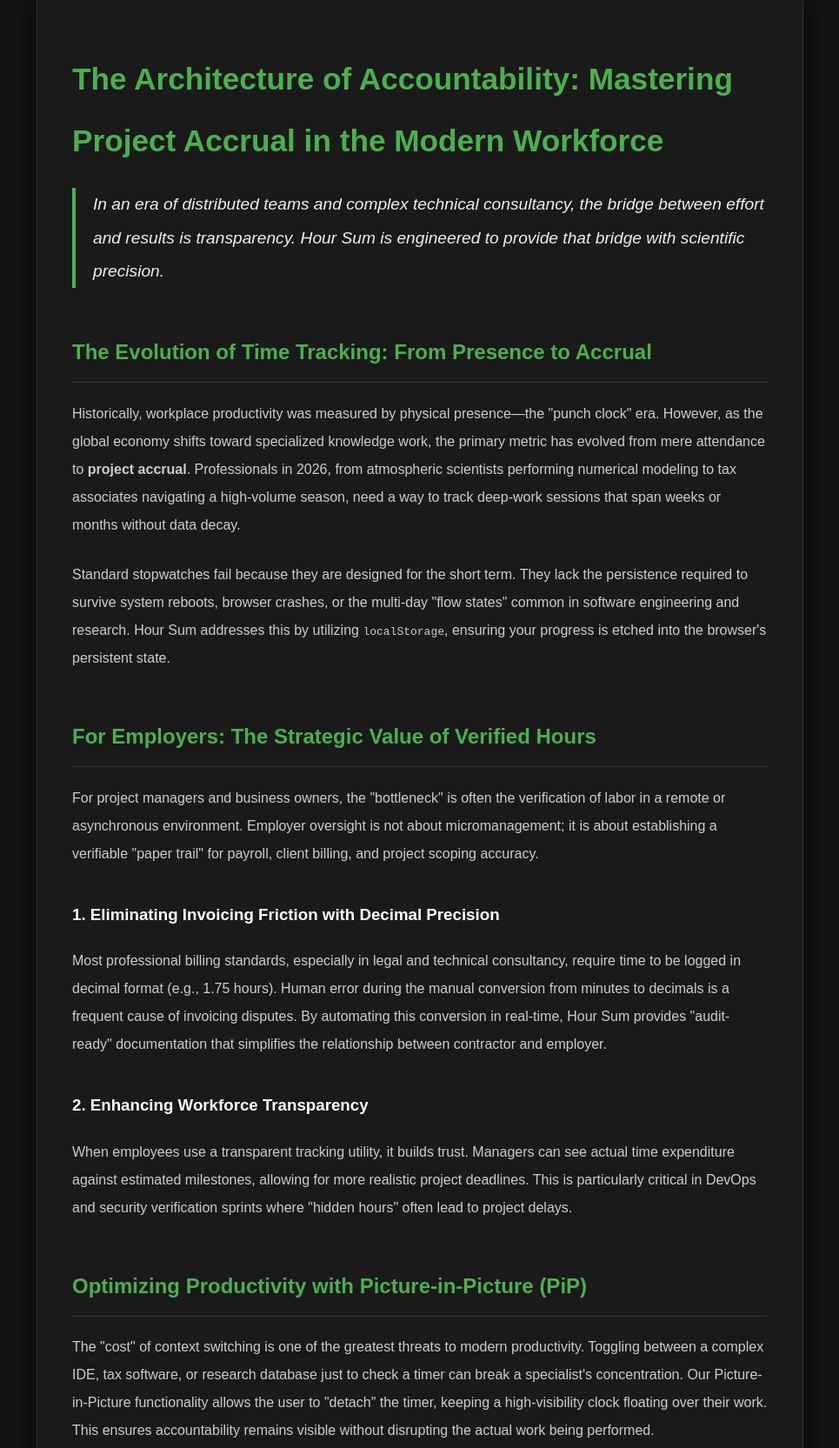
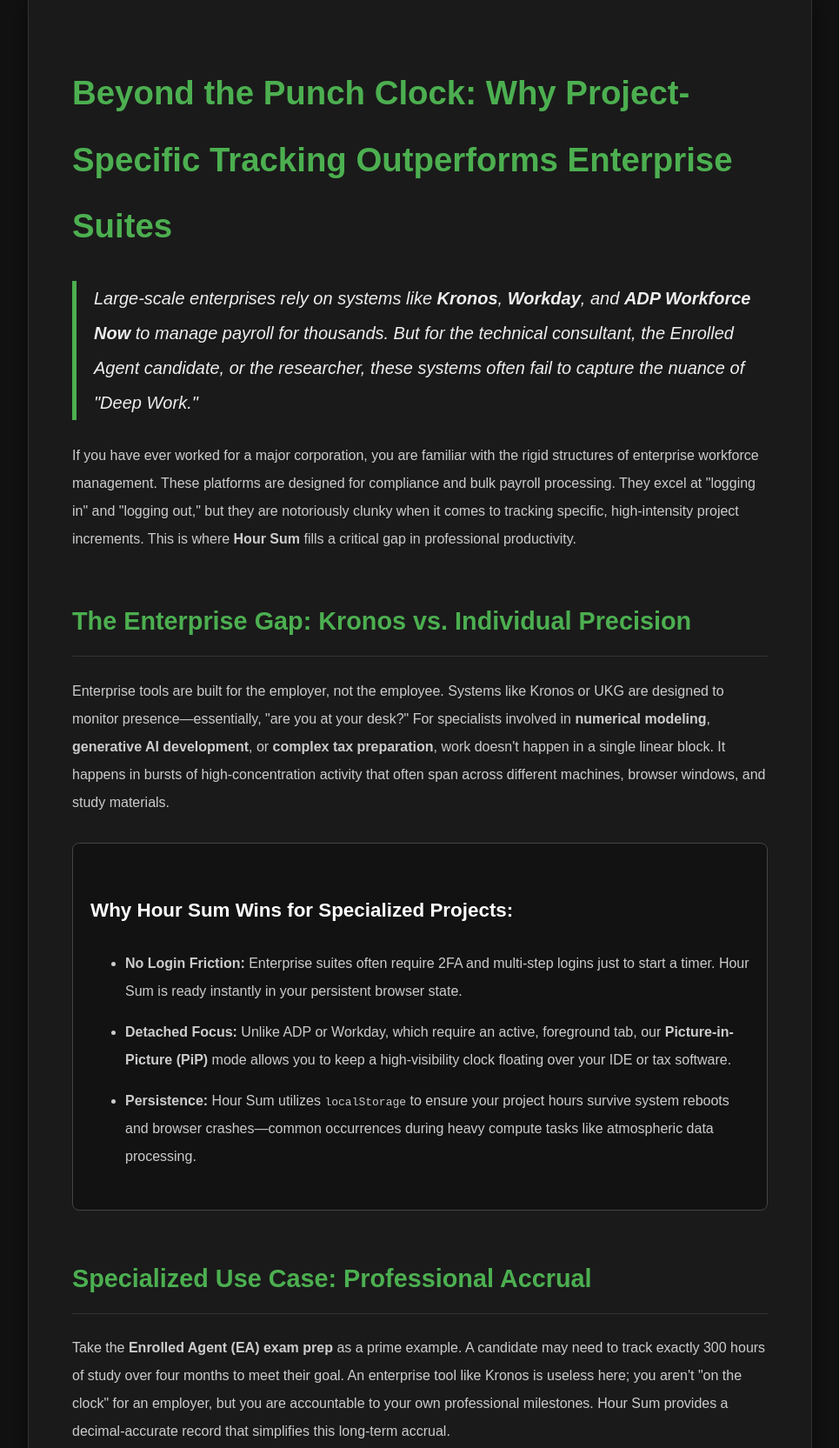
Before and after one commit to goldduotw/hourSum, a website: page index.html in a window 1280 px wide. Shown: the part 582-2247 px from the top of the page at 87% size, without its empty margins (157-1122 px from the left). Drawn offline with Linux system fonts and the light colour scheme.

Commit message:
Add AdSense essential pages and update index structure

```diff
--- a/index.html
+++ b/index.html
@@ -3,12 +3,12 @@
 <head>
     <meta charset="UTF-8">
     <meta name="viewport" content="width=device-width, initial-scale=1.0">
-    <title>Hour Sum | The Science of Project Accrual & Workforce Transparency</title>
+    <title>Hour Sum | Project-Specific Accrual vs Enterprise Workforce Management</title>
     <link rel="stylesheet" href="styles.css">
 </head>
 <body>
     <div id="app">
-        <input type="text" id="title-input" value="Time Lapsed">
+        <input type="text" id="title-input" value="Project Accrual">
         <div class="primary-timer" id="timer-display">00d : 00h : 00m</div>
         <div class="decimal-display" id="decimal-display">0.00 Total Hours</div>
 
@@ -26,39 +26,34 @@
     </div>
 
     <article class="article-container">
-        <h1>The Architecture of Accountability: Mastering Project Accrual in the Modern Workforce</h1>
-        <p class="lead-text">In an era of distributed teams and complex technical consultancy, the bridge between effort and results is transparency. Hour Sum is engineered to provide that bridge with scientific precision.</p>
+        <h1>Beyond the Punch Clock: Why Project-Specific Tracking Outperforms Enterprise Suites</h1>
+        <p class="lead-text">Large-scale enterprises rely on systems like <strong>Kronos</strong>, <strong>Workday</strong>, and <strong>ADP Workforce Now</strong> to manage payroll for thousands. But for the technical consultant, the Enrolled Agent candidate, or the researcher, these systems often fail to capture the nuance of "Deep Work."</p>
 
-        <h2>The Evolution of Time Tracking: From Presence to Accrual</h2>
-        <p>Historically, workplace productivity was measured by physical presence—the "punch clock" era. However, as the global economy shifts toward specialized knowledge work, the primary metric has evolved from mere attendance to <strong>project accrual</strong>. Professionals in 2026, from atmospheric scientists performing numerical modeling to tax associates navigating a high-volume season, need a way to track deep-work sessions that span weeks or months without data decay.</p>
+        <p>If you have ever worked for a major corporation, you are familiar with the rigid structures of enterprise workforce management. These platforms are designed for compliance and bulk payroll processing. They excel at "logging in" and "logging out," but they are notoriously clunky when it comes to tracking specific, high-intensity project increments. This is where <strong>Hour Sum</strong> fills a critical gap in professional productivity.</p>
 
-        <p>Standard stopwatches fail because they are designed for the short term. They lack the persistence required to survive system reboots, browser crashes, or the multi-day "flow states" common in software engineering and research. Hour Sum addresses this by utilizing <code>localStorage</code>, ensuring your progress is etched into the browser's persistent state.</p>
+        <h2>The Enterprise Gap: Kronos vs. Individual Precision</h2>
+        <p>Enterprise tools are built for the employer, not the employee. Systems like Kronos or UKG are designed to monitor presence—essentially, "are you at your desk?" For specialists involved in <strong>numerical modeling</strong>, <strong>generative AI development</strong>, or <strong>complex tax preparation</strong>, work doesn't happen in a single linear block. It happens in bursts of high-concentration activity that often span across different machines, browser windows, and study materials.</p>
 
-        <h2>For Employers: The Strategic Value of Verified Hours</h2>
-        <p>For project managers and business owners, the "bottleneck" is often the verification of labor in a remote or asynchronous environment. Employer oversight is not about micromanagement; it is about establishing a verifiable "paper trail" for payroll, client billing, and project scoping accuracy.</p>
+        <div class="comparison-box">
+            <h3>Why Hour Sum Wins for Specialized Projects:</h3>
+            <ul>
+                <li><strong>No Login Friction:</strong> Enterprise suites often require 2FA and multi-step logins just to start a timer. Hour Sum is ready instantly in your persistent browser state.</li>
+                <li><strong>Detached Focus:</strong> Unlike ADP or Workday, which require an active, foreground tab, our <strong>Picture-in-Picture (PiP)</strong> mode allows you to keep a high-visibility clock floating over your IDE or tax software.</li>
+                <li><strong>Persistence:</strong> Hour Sum utilizes <code>localStorage</code> to ensure your project hours survive system reboots and browser crashes—common occurrences during heavy compute tasks like atmospheric data processing.</li>
+            </ul>
+        </div>
 
-        <h3>1. Eliminating Invoicing Friction with Decimal Precision</h3>
-        <p>Most professional billing standards, especially in legal and technical consultancy, require time to be logged in decimal format (e.g., 1.75 hours). Human error during the manual conversion from minutes to decimals is a frequent cause of invoicing disputes. By automating this conversion in real-time, Hour Sum provides "audit-ready" documentation that simplifies the relationship between contractor and employer.</p>
+        <h2>Specialized Use Case: Professional Accrual</h2>
+        <p>Take the <strong>Enrolled Agent (EA) exam prep</strong> as a prime example. A candidate may need to track exactly 300 hours of study over four months to meet their goal. An enterprise tool like Kronos is useless here; you aren't "on the clock" for an employer, but you are accountable to your own professional milestones. Hour Sum provides a decimal-accurate record that simplifies this long-term accrual.</p>
 
-        <h3>2. Enhancing Workforce Transparency</h3>
-        <p>When employees use a transparent tracking utility, it builds trust. Managers can see actual time expenditure against estimated milestones, allowing for more realistic project deadlines. This is particularly critical in DevOps and security verification sprints where "hidden hours" often lead to project delays.</p>
+        <h2>For Project Managers: The Audit-Ready Advantage</h2>
+        <p>Project managers often find that enterprise time-sheets are filled out at the end of the week based on "best guesses." This leads to billing inaccuracies. By providing a lightweight, project-specific companion like Hour Sum, teams can log "actual" work hours with decimal precision as they happen. This results in cleaner data for <strong>invoicing</strong> and <strong>payroll verification</strong>, without the overhead of a full SaaS implementation.</p>
 
-        <h2>Optimizing Productivity with Picture-in-Picture (PiP)</h2>
-        <p>The "cost" of context switching is one of the greatest threats to modern productivity. Toggling between a complex IDE, tax software, or research database just to check a timer can break a specialist's concentration. Our Picture-in-Picture functionality allows the user to "detach" the timer, keeping a high-visibility clock floating over their work. This ensures accountability remains visible without disrupting the actual work being performed.</p>
+        <h3>Empowering the Technical Consultant</h3>
+        <p>As a 64-year-old developer and technical consultant, I built this because I saw the "bottleneck" in professional service tracking. When you are managing <strong>security verification approvals</strong> or <strong>API integration sprints</strong>, you need a tool that acts as a precise advocate for your effort. Hour Sum is that advocate.</p>
 
-        <h2>Expert Applications Across High-Value Sectors</h2>
-
-        <h3>Taxation, Compliance & Certification</h3>
-        <p>During peak cycles, such as the <strong>2026 tax season</strong>, professionals such as Enrolled Agent (EA) candidates must track 200–300 hours of rigorous study and prep. In these high-stakes environments, losing track of time logs can mean falling short of licensure requirements. Hour Sum acts as a persistent advocate for these professionals, ensuring every minute of study is captured with decimal accuracy.</p>
-
-        <h3>STEM & Technical Consultancy</h3>
-        <p>In fields like Atmospheric Science and Data Science, practitioners often manage compute-heavy sessions for global climate modeling or generative AI application development. These processes can run for hours or days, requiring a tracking tool that is as technically robust as the work itself. Hour Sum provides the scientific precision needed to log these technical milestones without the overhead of enterprise-level software suites.</p>
-
-        <h3>Strategic Project Management & SaaS Development</h3>
-        <p>From identifying API integration bottlenecks to managing security verification approvals, project managers utilize Hour Sum to monitor the "actual" time expenditure of high-level technical tasks. This data is invaluable for small businesses and technical consultants who need to prove the complexity of their work to stakeholders and clients.</p>
-
-        <h2>Conclusion: Engineering a Standard of Professional Clarity</h2>
-        <p>At <strong>Gold Duo</strong>, we believe that tools should act as a precise advocate for the end user. Hour Sum represents a commitment to accountability and clarity. By merging scientific precision with practical workforce utility, we ensure that every hour of professional effort is counted, verified, and valued. Whether you are an individual pursuing a professional certificate or a manager overseeing a technical team, Hour Sum is your partner in precision.</p>
+        <h2>Conclusion</h2>
+        <p>We don't replace the large-scale workforce systems; we augment them. Hour Sum is for the hours that matter most—the project-specific, high-value work that defines a professional career. Whether you are a scientist, a tax expert, or a developer, your time deserves the precision of <strong>Hour Sum</strong>.</p>
     </article>
 
     <footer>
@@ -70,7 +65,6 @@
 
     <canvas id="pip-canvas" width="300" height="200" style="display:none;"></canvas>
     <video id="pip-video" autoplay muted style="display:none;"></video>
-
     <script src="script.js"></script>
 </body>
 </html>
--- a/styles.css
+++ b/styles.css
@@ -6,7 +6,6 @@
     --reset: #f44336;
 }
 
-/* Base Layout */
 body {
     margin: 0;
     font-family: sans-serif;
@@ -15,14 +14,13 @@
     display: flex;
     flex-direction: column;
     align-items: center;
-    justify-content: flex-start; /* Changed to allow scrolling */
+    justify-content: flex-start;
     min-height: 100vh;
     padding-top: 50px;
     overflow-x: hidden;
     overflow-y: auto;
 }
 
-/* Application Container */
 #app {
     text-align: center;
     width: 100%;
@@ -52,7 +50,6 @@
     font-style: italic;
 }
 
-/* Buttons */
 .btn { padding: 12px 24px; font-size: 1rem; border-radius: 8px; cursor: pointer; border: none; font-weight: bold; margin: 5px; }
 .primary { background: var(--accent); color: white; }
 .secondary { background: var(--pause); color: white; }
@@ -60,12 +57,11 @@
 .link { background: transparent; color: #44aaff; text-decoration: underline; margin-top: 20px; }
 .hidden { display: none !important; }
 
-/* Article Styling for AdSense */
 .article-container {
     max-width: 800px;
     text-align: left;
     margin: 0 auto 100px;
-    padding: 40px;
+    padding: 50px;
     line-height: 2.0;
     color: #cccccc;
     background: #1a1a1a;
@@ -74,21 +70,29 @@
     border: 1px solid #333;
 }
 
-.article-container h1 { color: var(--accent); font-size: 2.2rem; margin-bottom: 1rem; }
-.article-container h2 { color: var(--accent); border-bottom: 1px solid #333; padding-bottom: 10px; margin-top: 50px; }
-.article-container h3 { color: #ffffff; margin-top: 35px; }
+.article-container h1 { color: var(--accent); font-size: 2.4rem; margin-bottom: 1.5rem; }
+.article-container h2 { color: var(--accent); border-bottom: 1px solid #333; padding-bottom: 10px; margin-top: 50px; font-size: 1.8rem; }
+.article-container h3 { color: #ffffff; margin-top: 35px; font-size: 1.4rem; }
 .article-container p, .article-container ul { margin-bottom: 25px; }
 .article-container li { margin-bottom: 15px; }
 
 .lead-text {
-    font-size: 1.2rem;
+    font-size: 1.25rem;
     color: #eee;
     font-style: italic;
-    border-left: 4px solid var(--accent);
+    border-left: 5px solid var(--accent);
     padding-left: 20px;
 }
 
-/* Footer Navigation */
+/* Comparison Box */
+.comparison-box {
+    background: #121212;
+    padding: 20px;
+    border-radius: 8px;
+    border: 1px solid #444;
+    margin: 30px 0;
+}
+
 footer {
     margin-top: 60px;
     text-align: center;
@@ -98,17 +102,6 @@
     background: #000;
 }
 
-footer a {
-    color: #44aaff;
-    text-decoration: none;
-    font-size: 0.9rem;
-    margin: 0 15px;
-}
-
+footer a { color: #44aaff; text-decoration: none; font-size: 0.9rem; margin: 0 15px; }
 footer a:hover { text-decoration: underline; }
-
-.copyright {
-    color: #555;
-    font-size: 0.75rem;
-    margin-top: 15px;
-}
+.copyright { color: #555; font-size: 0.75rem; margin-top: 15px; }
```
